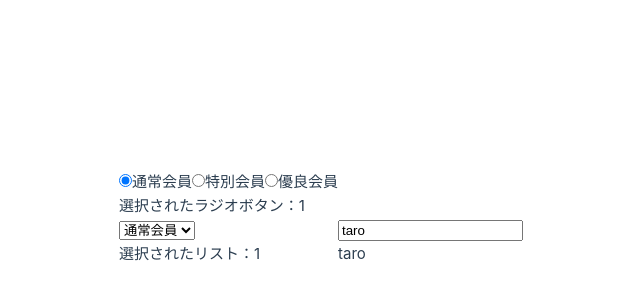
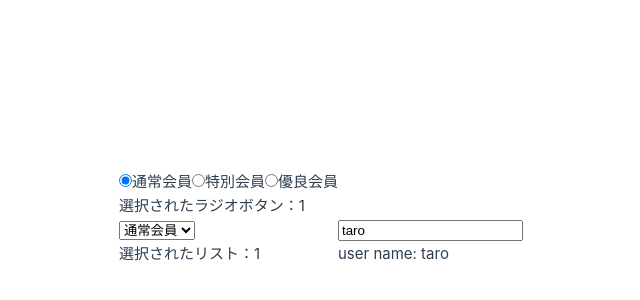
Before and after one commit to koyamal/pra_vue3, a Vue app in the folder Vue3FrontDevTextBook02/chap02/hello-vue/: page / in a window 1280 px wide. Shown: the part 182-482 px from the top of the page, without its empty margins (302-942 px from the left). Built offline with nearby package versions, Linux system fonts and the light colour scheme.

Commit message:
Edit username

```diff
--- a/Vue3FrontDevTextBook02/chap02/hello-vue/src/App.vue
+++ b/Vue3FrontDevTextBook02/chap02/hello-vue/src/App.vue
@@ -25,7 +25,7 @@ const userName = ref("taro");
   </section>
   <section>
     <input type="text" v-model="userName">
-    <p>{{ userName }}</p>
+    <p>user name: {{ userName }}</p>
   </section>
 </template>
 
```
